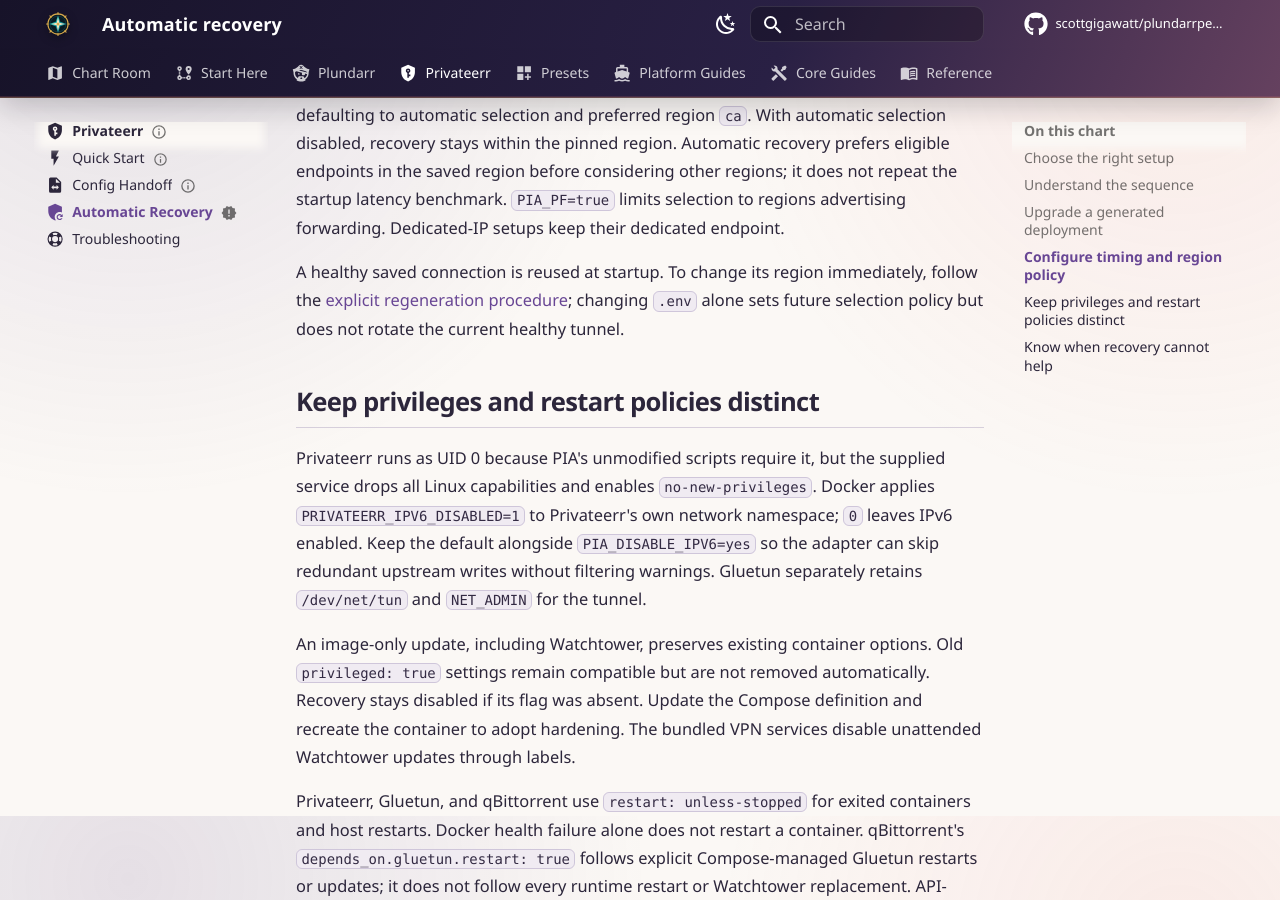
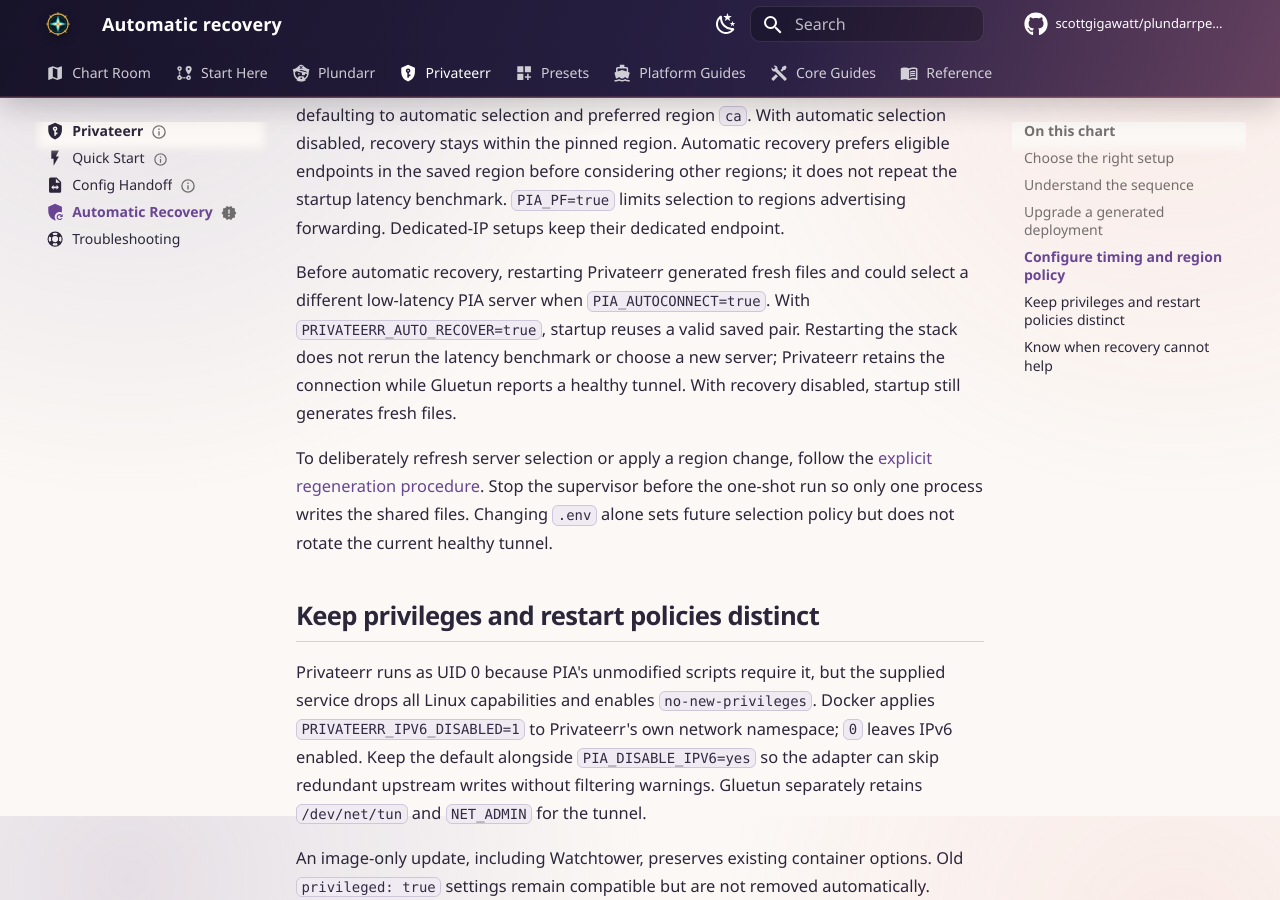
Before and after one commit to scottgigawatt/plundarrpedia, an MkDocs documentation site: the page built from docs/projects/privateerr/automatic-recovery.md, in a window 1280 px wide and 900 px high, scrolled down 3684 px. Built offline with MkDocs 1.6.1 and Material for MkDocs 9.7.7, drawn with Linux system fonts in a browser that asks for light colours; comment, search, counter and statistics services are not loaded.

Commit message:
🧭 Restarting the ship keeps the same VPN captain (#48)
Clarify recovery-enabled startup reuse and deliberate PIA server reselection.

```diff
--- a/docs/projects/privateerr/automatic-recovery.md
+++ b/docs/projects/privateerr/automatic-recovery.md
@@ -75,7 +75,9 @@ Detection can take several minutes because Gluetun must first report a failure a
 
 Both Compose examples expose `PIA_AUTOCONNECT` and `PIA_PREFERRED_REGION`, defaulting to automatic selection and preferred region `ca`. With automatic selection disabled, recovery stays within the pinned region. Automatic recovery prefers eligible endpoints in the saved region before considering other regions; it does not repeat the startup latency benchmark. `PIA_PF=true` limits selection to regions advertising forwarding. Dedicated-IP setups keep their dedicated endpoint.
 
-A healthy saved connection is reused at startup. To change its region immediately, follow the [explicit regeneration procedure](../plundarr/configuration.md#vpn-region-selection); changing `.env` alone sets future selection policy but does not rotate the current healthy tunnel.
+Before automatic recovery, restarting Privateerr generated fresh files and could select a different low-latency PIA server when `PIA_AUTOCONNECT=true`. With `PRIVATEERR_AUTO_RECOVER=true`, startup reuses a valid saved pair. Restarting the stack does not rerun the latency benchmark or choose a new server; Privateerr retains the connection while Gluetun reports a healthy tunnel. With recovery disabled, startup still generates fresh files.
+
+To deliberately refresh server selection or apply a region change, follow the [explicit regeneration procedure](../plundarr/configuration.md#vpn-region-selection). Stop the supervisor before the one-shot run so only one process writes the shared files. Changing `.env` alone sets future selection policy but does not rotate the current healthy tunnel.
 
 ## Keep privileges and restart policies distinct
 
```
Also changed, not shown: docs/projects/plundarr/configuration.md (+1 -1 lines).
